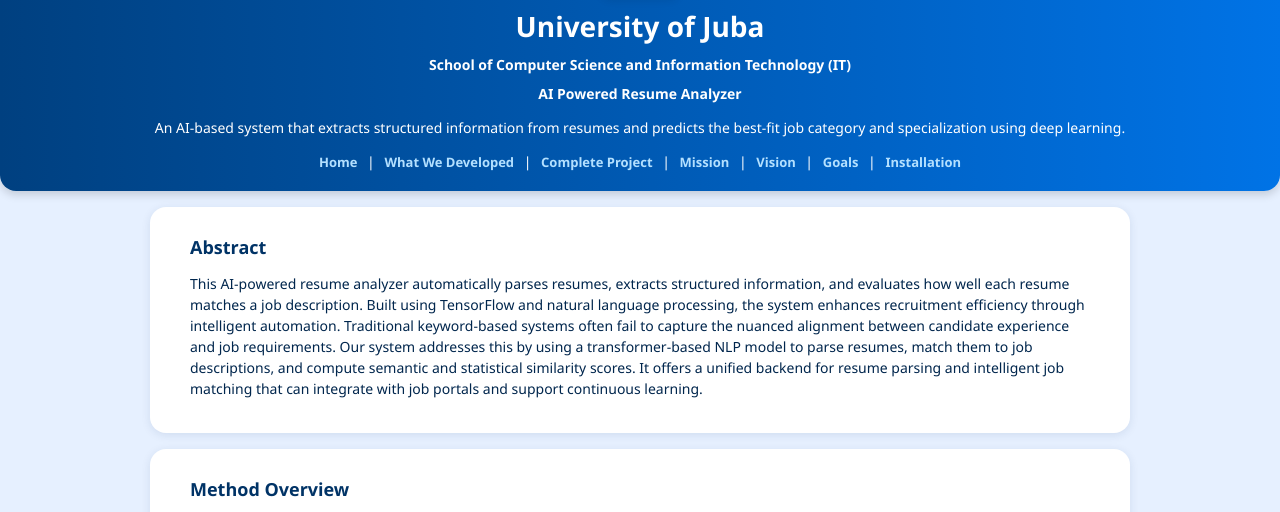
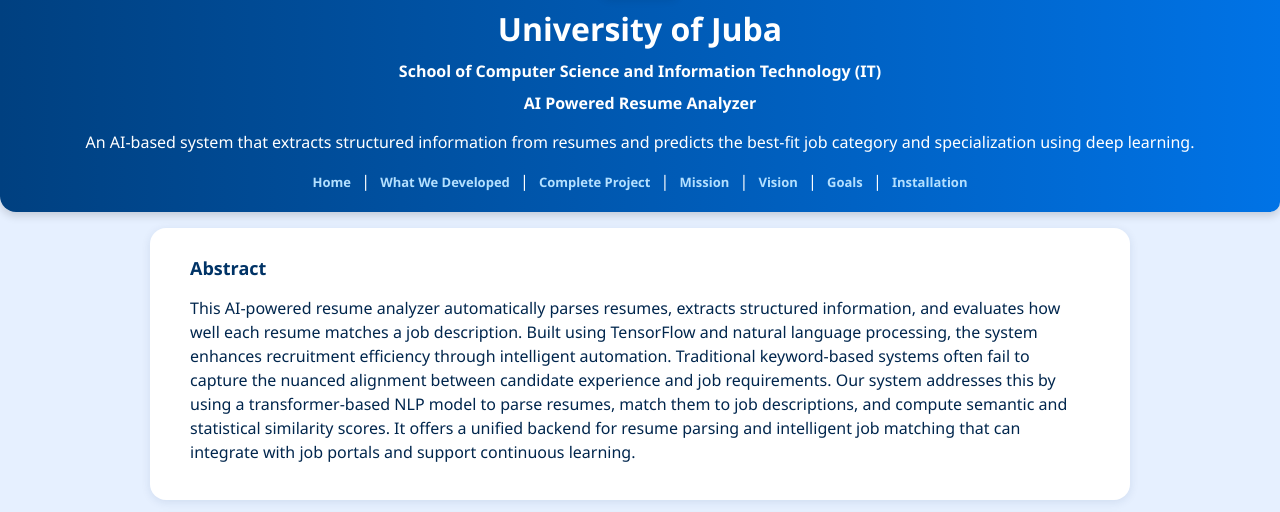
Before and after one commit to Ganomanut/junubinTech_website1, a plain HTML site: page index.html in a window 1280 px wide. Shown: the part 114-626 px from the top of the page. Drawn offline with Linux system fonts and the light colour scheme.

Commit message:
Update index.html

```diff
--- a/index.html
+++ b/index.html
@@ -12,7 +12,7 @@
       padding: 0;
       background-color: #e6f0ff;
       color: #00264d;
-      font-size: 14px;
+      font-size: 16px;
     }
 
     header, section {
@@ -23,13 +23,13 @@
       background: linear-gradient(to right, #004080, #0073e6);
       color: #fff;
       text-align: center;
-      border-radius: 0 0 16px 16px;
+      border-radius: 0 0 10px 16px;
       box-shadow: 0 4px 8px rgba(0, 0, 0, 0.15);
     }
 
     header .subtitle {
       color: #fff !important;
-      font-size: 14px;
+      font-size: 16px;
     }
 
     nav {
```
